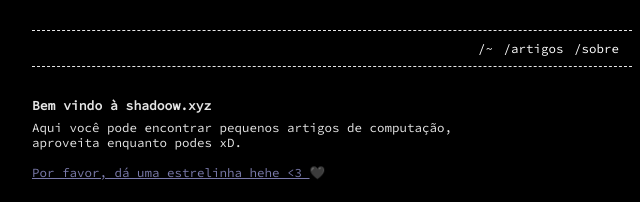
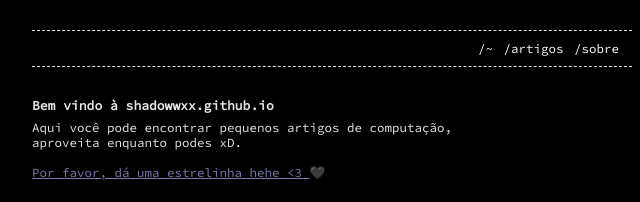
Before and after one commit to shadowwxx/Shadowwxx.github.io, a plain HTML site: page index.html in a window 1280 px wide. Shown: the top 202 px of the page, 308-948 px from the left. Drawn offline with Linux system fonts and the light colour scheme.

Commit message:
Update index.html

```diff
--- a/index.html
+++ b/index.html
@@ -25,7 +25,7 @@
         </div>
 
         <div id="welcome">
-            <h1>Bem vindo à shadoow.xyz</h1>
+            <h1>Bem vindo à shadowwxx.github.io </h1>
             <p>Aqui você pode encontrar pequenos artigos de computação,</p>
             <p>aproveita enquanto podes xD.</p><br>
             <a id="star" href="https://github.com/shadowwxx" target="blank_">Por favor, dá uma estrelinha hehe <3 </a> 🖤
```
